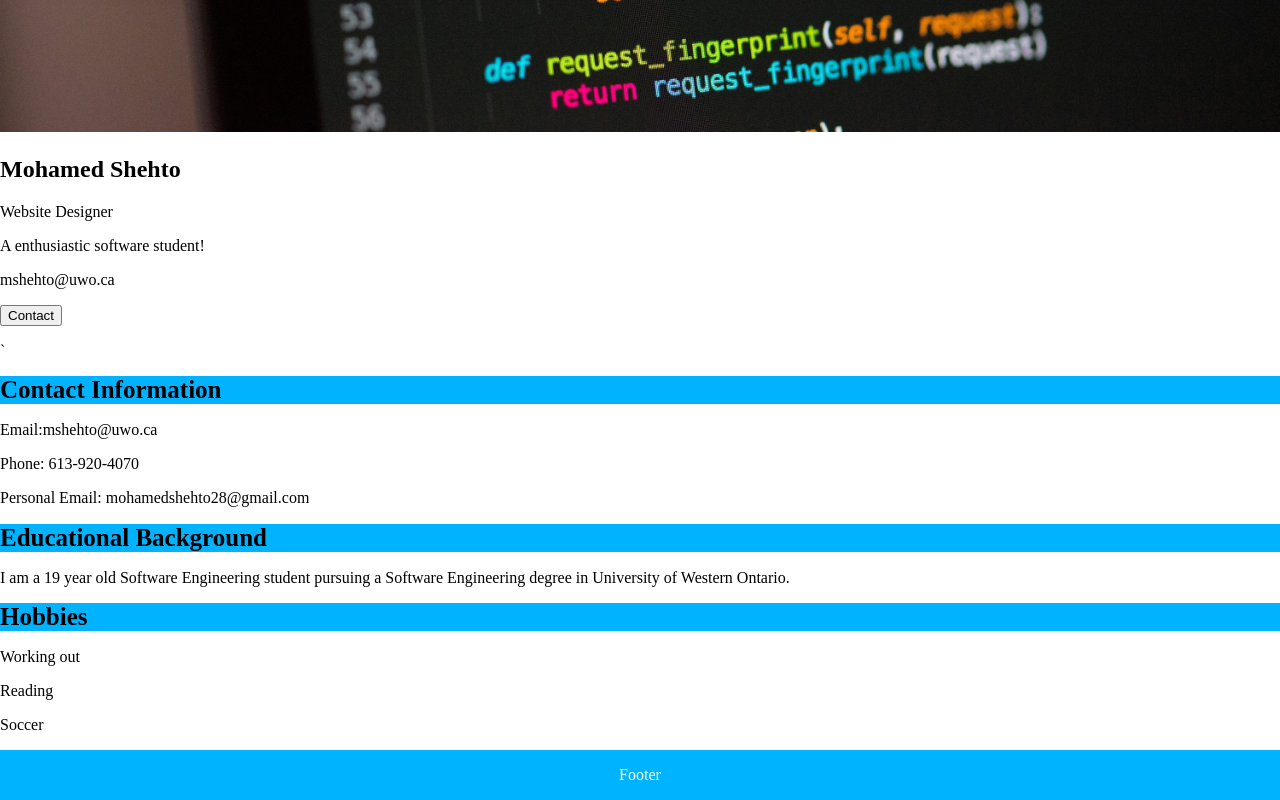
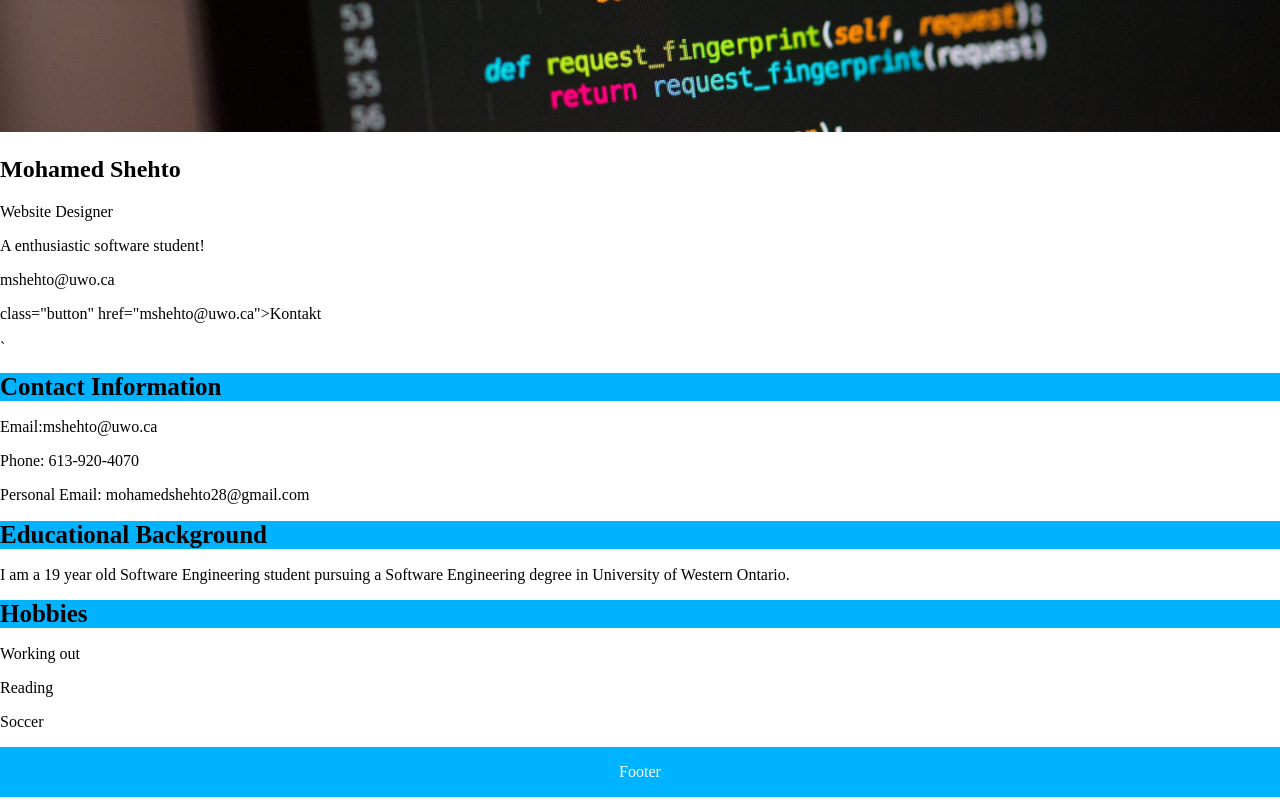
Before and after one commit to mshehto/Portfolio, a plain HTML site: page index.html in a window 1280 px wide. Shown: the part 1653-2453 px from the top of the page. Drawn offline with Linux system fonts and the light colour scheme; a script that the page names is missing.

Commit message:
Update index.html

```diff
--- a/index.html
+++ b/index.html
@@ -46,7 +46,7 @@
         <p class="title">   Website Designer</p>
         <p>    A enthusiastic software student!</p>
         <p>    mshehto@uwo.ca</p>
-        <p><button class="button">Contact</button></p>
+        <p> class="button" href="mshehto@uwo.ca">Kontakt</p>
         </div>
     </div>`
 </div>
```
